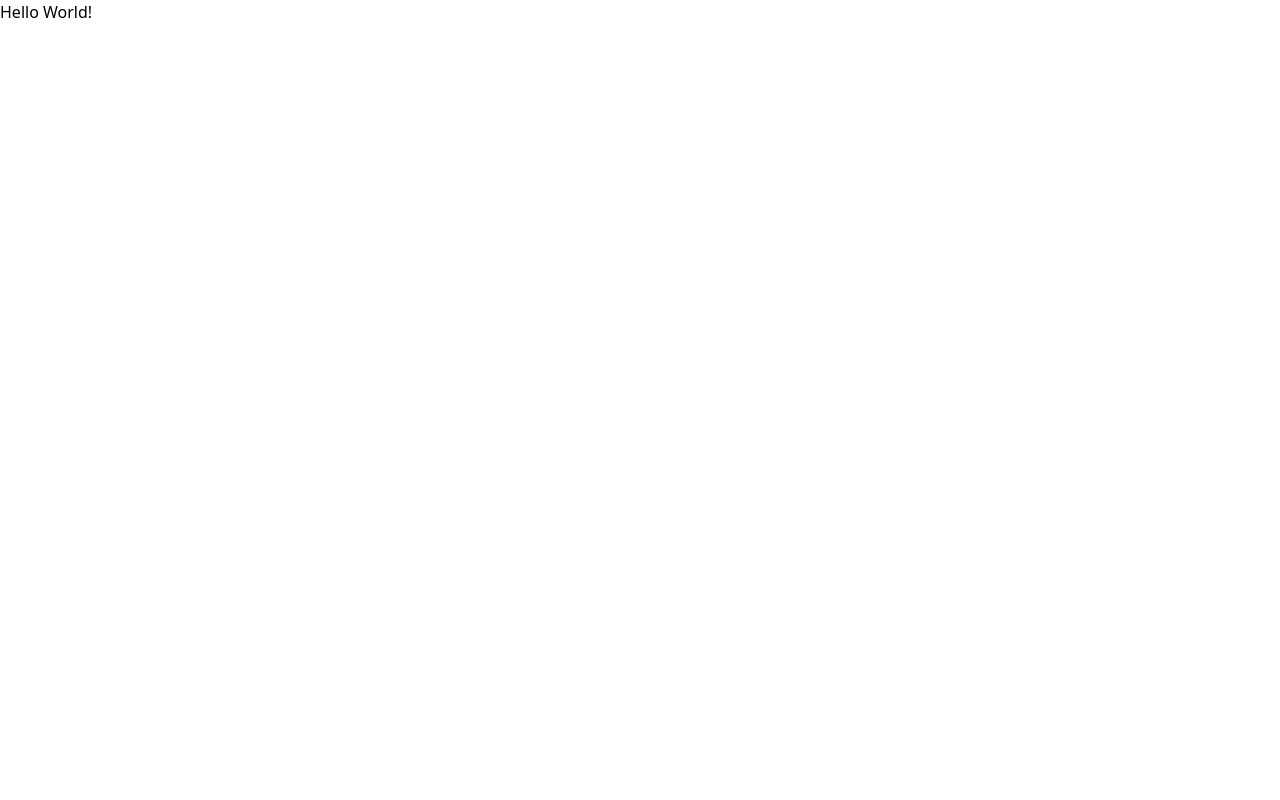
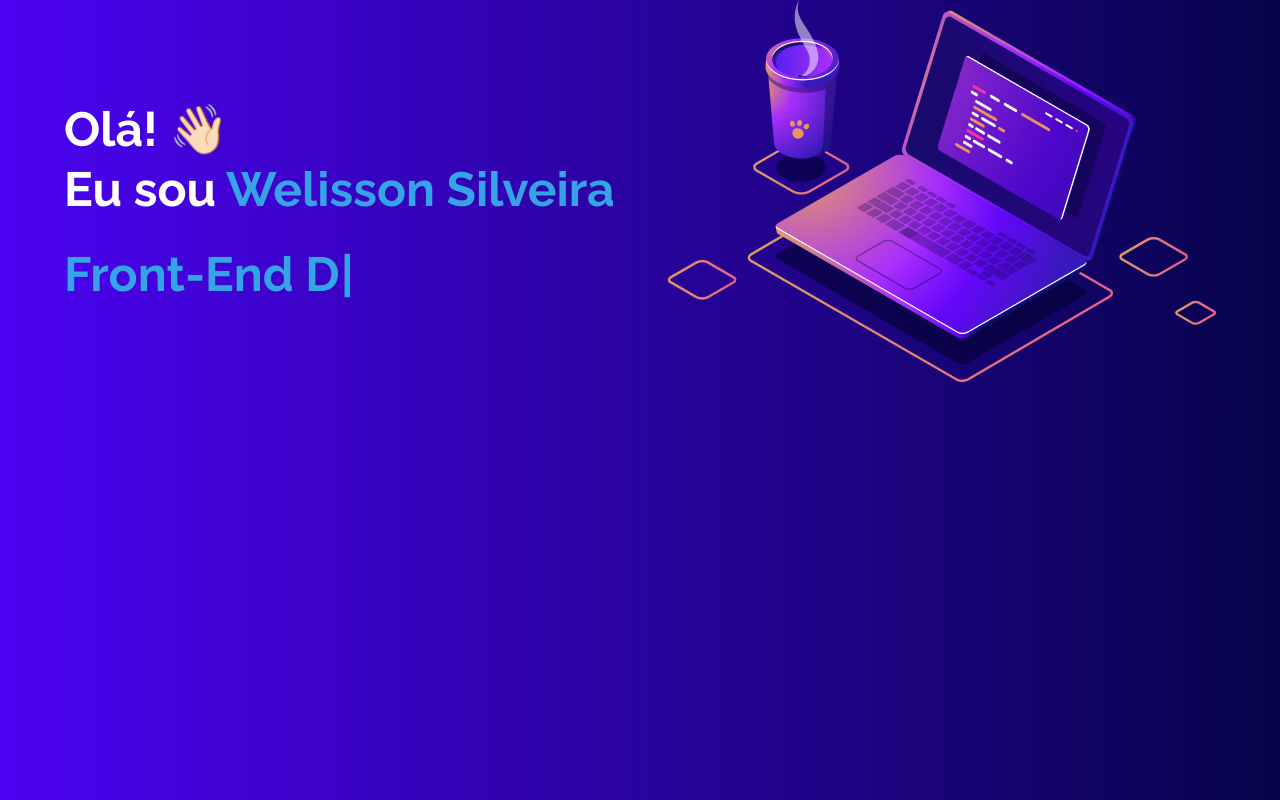
Before and after one commit to welissonmwse/portfolio, a React (Vite) app: page / in a window 1280 px wide. Built offline with nearby package versions, Linux system fonts and the light colour scheme.

Commit message:
Estrutura visual - Pagina Home

```diff
--- a/index.html
+++ b/index.html
@@ -2,8 +2,11 @@
 <html lang="en">
   <head>
     <meta charset="UTF-8" />
+    <link rel="preconnect" href="https://fonts.googleapis.com" />
+    <link rel="preconnect" href="https://fonts.gstatic.com" crossorigin />
     <link rel="icon" type="image/svg+xml" href="/vite.svg" />
     <meta name="viewport" content="width=device-width, initial-scale=1.0" />
+    <link href="https://fonts.googleapis.com/css2?family=Poppins:wght@600&family=Raleway:wght@700&display=swap" rel="stylesheet" />
     <title>Vite + React + TS</title>
   </head>
   <body>
--- a/package.json
+++ b/package.json
@@ -10,7 +10,8 @@
   },
   "dependencies": {
     "react": "^18.2.0",
-    "react-dom": "^18.2.0"
+    "react-dom": "^18.2.0",
+    "typewriter-effect": "^2.19.0"
   },
   "devDependencies": {
     "@types/react": "^18.0.17",
--- a/src/App.tsx
+++ b/src/App.tsx
@@ -1,5 +1,7 @@
+import { Home } from "./pages/Home";
+
 export function App() {
   return (
-    <h1>Hello World!</h1>
+    <Home />
   )
 }
--- /dev/null
+++ b/src/componets/Type.tsx
@@ -0,0 +1,19 @@
+import Typewriter from "typewriter-effect";
+
+export function Type() {
+  return (
+    <Typewriter
+      options={{
+        strings: [
+          "Front-End Developer",
+          // "Deep Learning Engineer",
+          // "MERN Stack Developer",
+          // "Open Source Contributor",
+        ],
+        autoStart: true,
+        loop: true,
+        deleteSpeed: 50,
+      }}
+    />
+  );
+}
--- a/src/index.css
+++ b/src/index.css
@@ -1,3 +1,8 @@
 @tailwind base;
 @tailwind components;
 @tailwind utilities;
+
+body {
+  background: rgb(76,2,241);
+  background: linear-gradient(to left, rgba(6,4,74,1), rgba(76,2,241,1));
+}
--- /dev/null
+++ b/src/pages/Home.tsx
@@ -0,0 +1,38 @@
+import { Type } from "../componets/Type";
+import FrameImg from '../assets/frame.png'
+
+export function Home() {
+  return (
+    <section className="max-w-6xl m-auto h-full">
+      <div className="flex justify-between items-center h-full">
+        <div className="flex-1">
+          <h1 className="font-raleway font-bold text-white text-5xl">
+            Olá!{" "}
+            <span className="animate-wave inline-block" role="img" aria-labelledby="wave">
+              👋🏻
+            </span>
+          </h1>
+
+          <h1 className="font-raleway font-bold text-white text-5xl leading-[73px]">
+            Eu sou
+            <strong className="text-blue-light"> Welisson Silveira</strong>
+          </h1>
+
+          <div className="font-raleway font-bold text-blue-light text-5xl mt-6">
+            <Type />
+          </div>
+        </div>
+
+        <div style={{ paddingBottom: 20 }}>
+          <img
+            src={FrameImg}
+            alt="home pic"
+            className="img-fluid"
+            style={{ maxHeight: "450px" }}
+          />
+        </div>
+      </div>
+      {/* <Home2 /> */}
+    </section>
+  )
+}
--- a/tailwind.config.cjs
+++ b/tailwind.config.cjs
@@ -5,7 +5,32 @@ module.exports = {
     "./src/**/*.{vue,js,ts,jsx,tsx}",
   ],
   theme: {
-    extend: {},
+    extend: {
+      colors: {
+        'blue': '#4C02F1',
+        'blue-light': '#35A3E6',
+        'blue-dark': '#06044A',
+      },
+      fontFamily: {
+        raleway: ['Raleway', 'sans-serif'],
+        poppins: ['Poppins', 'sans-serif'],
+      },
+      keyframes: {
+        wave: {
+          '0%':{transform:'rotate(0deg)'},
+          '10%': {transform: 'rotate(14deg)'},
+          '20%': {transform: 'rotate(-8deg)'},
+          '30%': {transform: 'rotate(14deg)'},
+          '40%': {transform: 'rotate(-4deg)'},
+          '50%': {transform: 'rotate(10deg)'},
+          '60%': {transform: 'rotate(0deg)'},
+          '100%': {transform: 'rotate(0deg)'},
+        }
+      }
+    },
+    animation: {
+      wave: 'wave 2.1s ease-in-out infinite',
+    }
   },
   plugins: [],
 }
```
Also changed, not shown: src/assets/frame.png (added), 1 other file (tests, documents, lock files or other folders).
